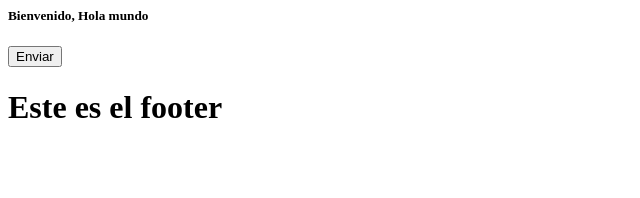
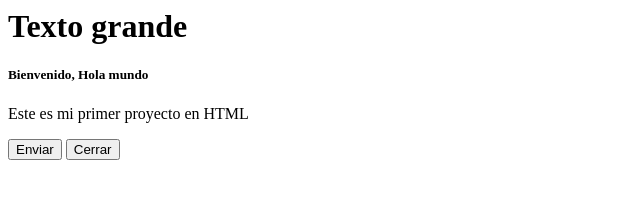
Before and after one commit to Jummy-gr/mi-primer-proyecto-html-git, a plain HTML site: page index.html in a window 1280 px wide. Shown: the whole page, without its empty margins (0-640 px from the left). Drawn offline with Linux system fonts and the light colour scheme.

Commit message:
Otro cambio

```diff
--- a/index.html
+++ b/index.html
@@ -3,15 +3,21 @@
 
 </head>
 <body>
+    <h1>Texto grande</h1>
     <h5>Bienvenido, Hola mundo</h5>
+    <p>Este es mi primer proyecto en HTML</p>
+
     <button>
         Enviar
     </button>
+
+    <button> Cerrar </button>
+
 </body>
 
 
 <footer>
-    <h1>Este es el footer</h1>
+
 
 </footer>
 
```
